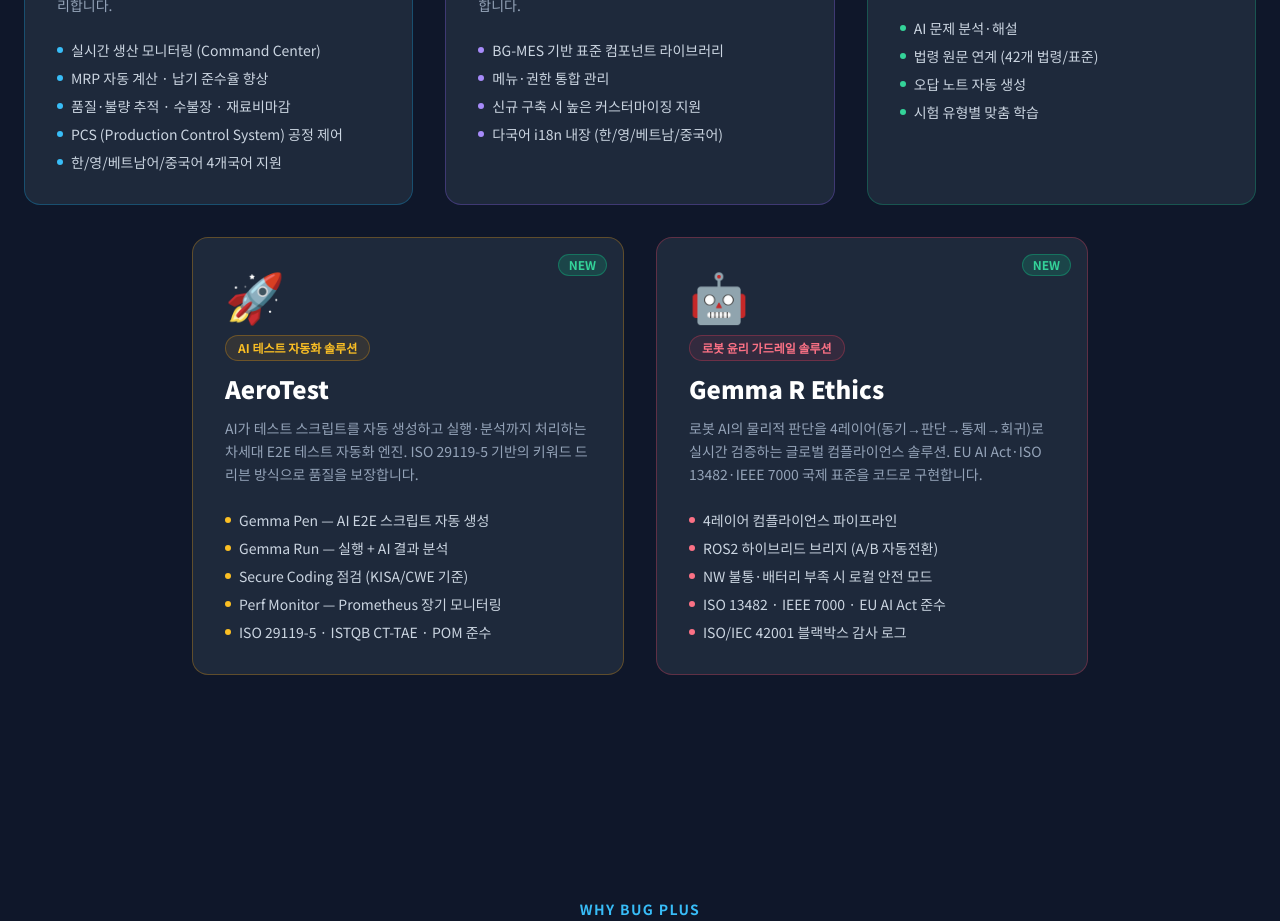
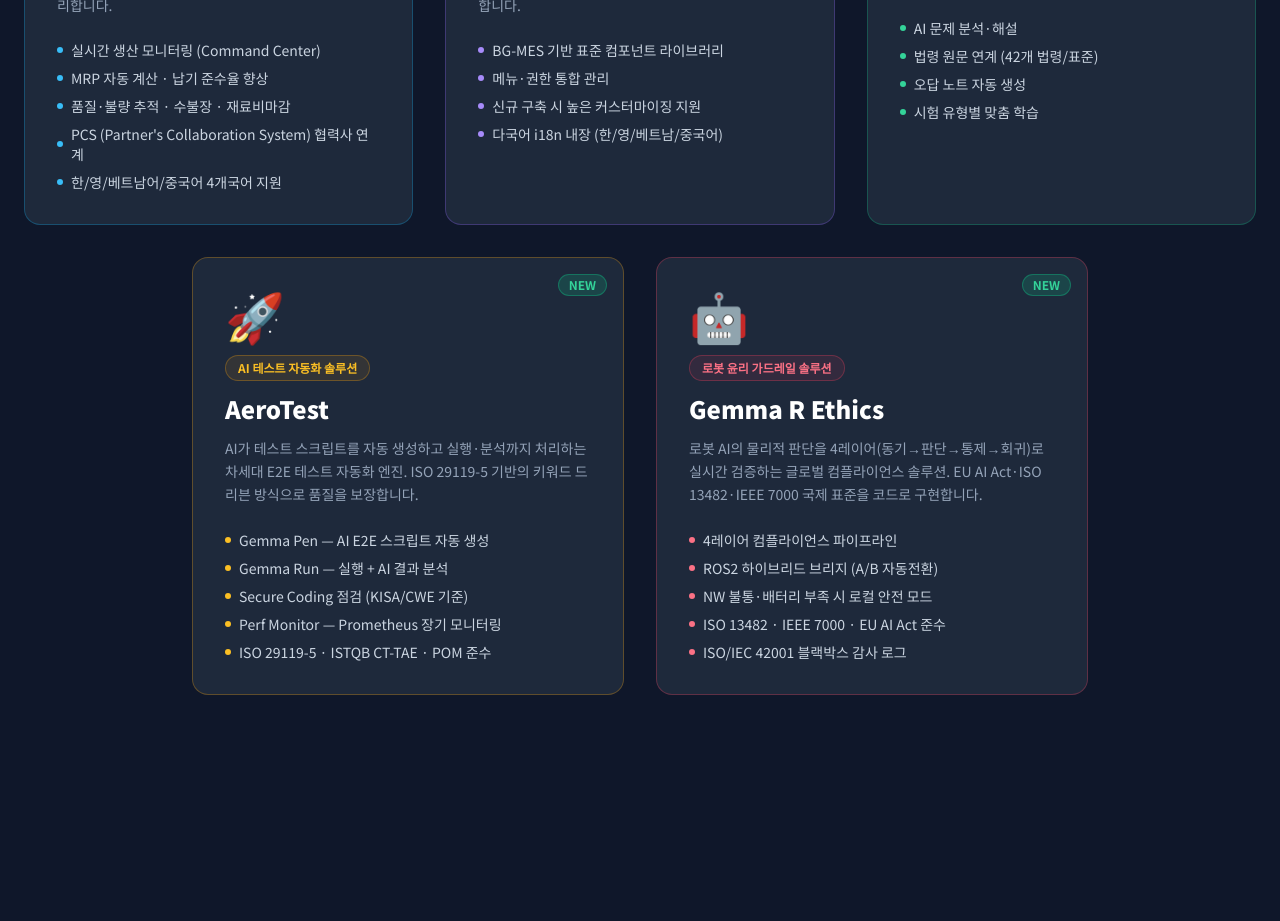
Before and after one commit to kichungnam-design/bugplus-home, a React (Create React App) app: page / in a window 1280 px wide. Shown: the part 1980-2901 px from the top of the page. Built offline with nearby package versions, Linux system fonts and the light colour scheme; no server answers.

Commit message:
fix: BG-MES PCS full name 수정 - Production Control System → Partner's Collaboration System

```diff
--- a/src/components/Solutions.jsx
+++ b/src/components/Solutions.jsx
@@ -13,7 +13,7 @@
       '실시간 생산 모니터링 (Command Center)',
       'MRP 자동 계산 · 납기 준수율 향상',
       '품질·불량 추적 · 수불장 · 재료비마감',
-      'PCS (Production Control System) 공정 제어',
+      'PCS (Partner\'s Collaboration System) 협력사 연계',
       '한/영/베트남어/중국어 4개국어 지원',
     ],
     color: 'sky',
```
